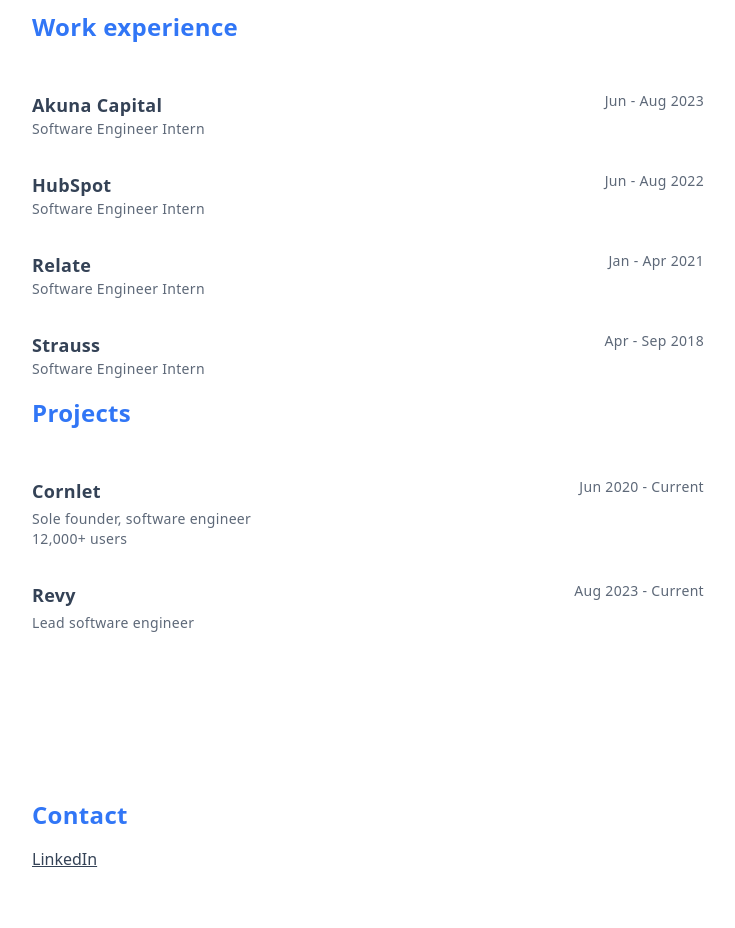
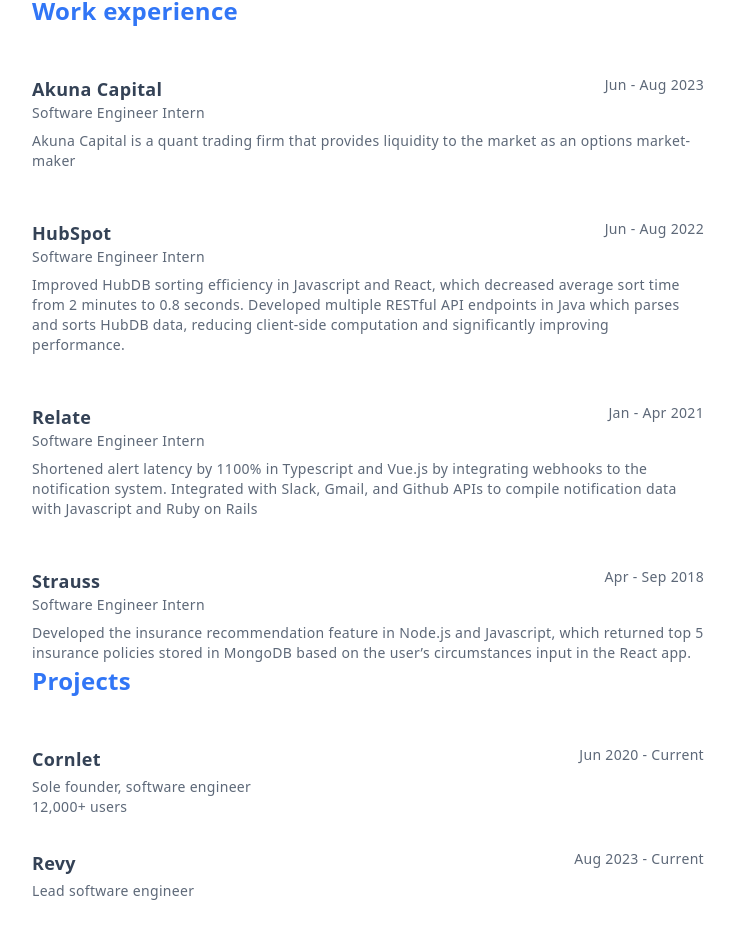
Before and after one commit to jay-joo-code/personal-website, a SvelteKit app: page / in a window 1280 px wide. Shown: the part 989-1917 px from the top of the page, without its empty margins (276-1011 px from the left). Built offline with nearby package versions, Linux system fonts and the light colour scheme.

Commit message:
add work experience descriptions

```diff
--- a/src/routes/+page.svelte
+++ b/src/routes/+page.svelte
@@ -1,5 +1,6 @@
 <script lang="ts">
 	import PageContainer from '$lib/components/glue/PageContainer.svelte';
+	import { toast } from '@zerodevx/svelte-toast';
 </script>
 
 <PageContainer title="Home">
@@ -40,13 +41,17 @@
 	<div class="flex min-h-[50vh] items-center">
 		<div class="w-full">
 			<h2 class="text-2xl font-extrabold text-primary">Work experience</h2>
-			<div class="mt-12 w-full space-y-8">
+			<div class="mt-12 w-full space-y-12">
 				<div class="w-full">
 					<div class="flex justify-between">
 						<h3 class="text-lg font-extrabold">Akuna Capital</h3>
 						<p class="text-sm font-medium text-base-content/80">Jun - Aug 2023</p>
 					</div>
 					<p class="text-sm text-base-content/80">Software Engineer Intern</p>
+					<p class="mt-2 text-sm text-base-content/80">
+						Akuna Capital is a quant trading firm that provides liquidity to the market as an
+						options market-maker
+					</p>
 				</div>
 				<div class="">
 					<div class="flex justify-between">
@@ -54,6 +59,12 @@
 						<p class="text-sm font-medium text-base-content/80">Jun - Aug 2022</p>
 					</div>
 					<p class="text-sm text-base-content/80">Software Engineer Intern</p>
+					<p class="mt-2 text-sm text-base-content/80">
+						Improved HubDB sorting efficiency in Javascript and React, which decreased average sort
+						time from 2 minutes to 0.8 seconds. Developed multiple RESTful API endpoints in Java
+						which parses and sorts HubDB data, reducing client-side computation and significantly
+						improving performance.
+					</p>
 				</div>
 				<div class="">
 					<div class="flex justify-between">
@@ -61,6 +72,11 @@
 						<p class="text-sm font-medium text-base-content/80">Jan - Apr 2021</p>
 					</div>
 					<p class="text-sm text-base-content/80">Software Engineer Intern</p>
+					<p class="mt-2 text-sm text-base-content/80">
+						Shortened alert latency by 1100% in Typescript and Vue.js by integrating webhooks to the
+						notification system. Integrated with Slack, Gmail, and Github APIs to compile
+						notification data with Javascript and Ruby on Rails
+					</p>
 				</div>
 				<div class="">
 					<div class="flex justify-between">
@@ -68,6 +84,11 @@
 						<p class="text-sm font-medium text-base-content/80">Apr - Sep 2018</p>
 					</div>
 					<p class="text-sm text-base-content/80">Software Engineer Intern</p>
+					<p class="mt-2 text-sm text-base-content/80">
+						Developed the insurance recommendation feature in Node.js and Javascript, which returned
+						top 5 insurance policies stored in MongoDB based on the user’s circumstances input in
+						the React app.
+					</p>
 				</div>
 			</div>
 		</div>
```
